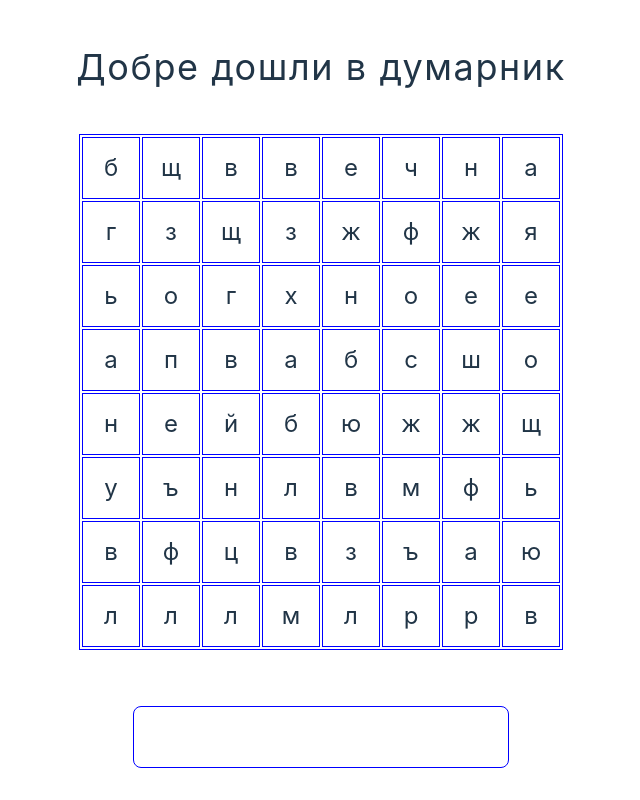
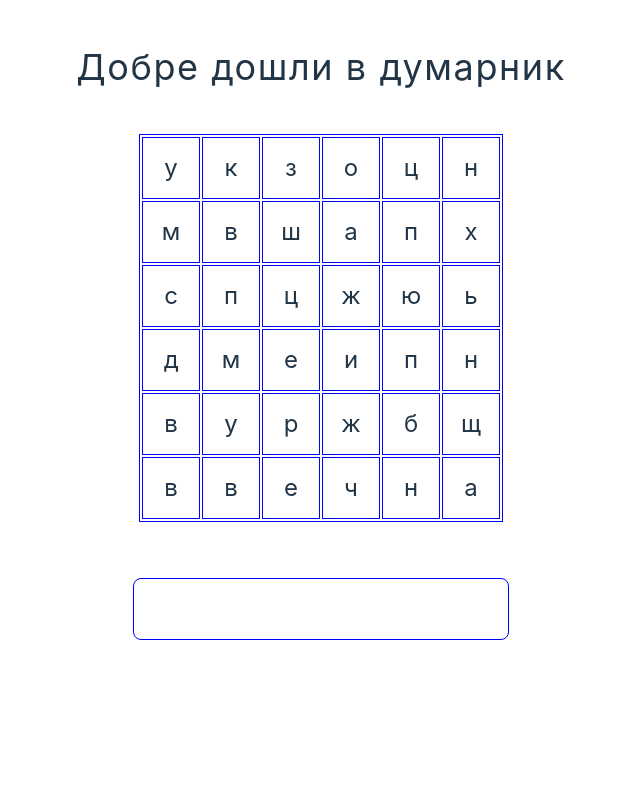
Before and after one commit to niki4etoo/Dumarnik, a React (Vite) app in the folder Dumarnik/: page / in a window 1280 px wide. Shown: the whole page, without its empty margins (319-959 px from the left). Built offline with nearby package versions, Linux system fonts and the light colour scheme.

Commit message:
added 3 types of sizes for the board

```diff
--- a/Dumarnik/src/components/Game/Board/Board.tsx
+++ b/Dumarnik/src/components/Game/Board/Board.tsx
@@ -1,8 +1,12 @@
 import Square from './Square'
 import MainInput from '../Input/Main'
 
+//Size of the board
+const x64 = 64; // 8x8
+const x36 = 36; // 6x6
+const x16 = 16; // 4x4
 
-const numberOfCharacters = 64; // default session
+const numberOfCharacters = x36; // default session
 
 const Board = () => {
 
--- a/Dumarnik/src/components/Game/Board/Square.tsx
+++ b/Dumarnik/src/components/Game/Board/Square.tsx
@@ -7,15 +7,17 @@ interface RandomBulgarianCharactersTableProps {
     numberOfCharacters: number;
 }
 
+
+
 const Square: React.FC<RandomBulgarianCharactersTableProps> = ({ numberOfCharacters }) => {
 
     // Generate a random set of Bulgarian alphabet characters
     const letters = charactersGenerator(numberOfCharacters);
-
+    const [rows, cols] = [Math.sqrt(numberOfCharacters), Math.sqrt(numberOfCharacters)]
     // Chunk the characters into rows (assuming 8 columns per row)
     const chunkedCharacters: string[][] = [];
-    for (let i = 0; i < letters.length; i += 8) {
-        chunkedCharacters.push(letters.slice(i, i + 8));
+    for (let i = 0; i < letters.length; i += rows) {
+        chunkedCharacters.push(letters.slice(i, i + cols));
     }
 
     return (
```
